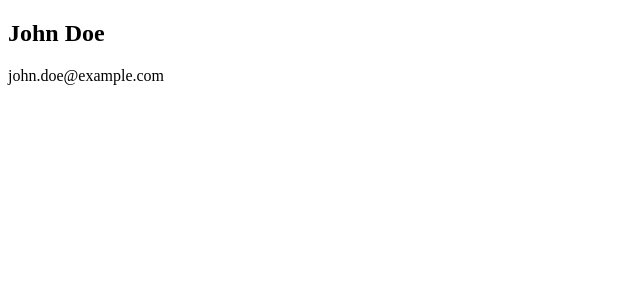
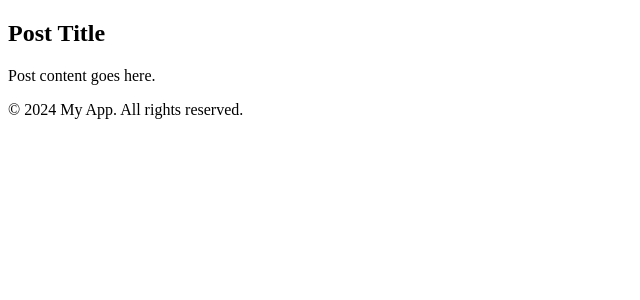
Before and after one commit to kulane952/React-Exercises, a React app: page / in a window 1280 px wide. Shown: the top 300 px of the page, without its empty margins (0-640 px from the left). Built offline with nearby package versions, Linux system fonts and the light colour scheme; the HTML template or start-up script is replaced by a standard one.

Commit message:
Excise 2 React

```diff
--- a/src/App.jsx
+++ b/src/App.jsx
@@ -1,26 +1,13 @@
 
 // import UserCard from './UserCard';
-
-// const App=()=>{
-//   return(
-//     <div>
-//       <UserCard />
-//     </div>
-//   )
-// }
-
-// export default App;
-
-
-
-
-// App.jsx
-import UserCard from './UserCard';
+import Blog from './Blog';
 
 const App = () => {
   return (
     <div>
-      <UserCard />
+      {/* <UserCard /> */}
+      <Blog />
+
     </div>
   );
 };
--- /dev/null
+++ b/src/Blog.jsx
@@ -0,0 +1,15 @@
+import Header from './Header';
+import Post from './Post';
+import Footer from './Footer';
+
+const Blog =()=>{
+    return(
+        <div>
+            <Header />
+            <Post />
+            <Footer />
+        </div>
+    );
+};
+
+export default Blog;
--- /dev/null
+++ b/src/Footer.jsx
@@ -0,0 +1,9 @@
+const Footer =()=>{
+    return(
+        <footer>
+            <p>&copy; 2024 My App. All rights reserved.</p>
+        </footer>
+    );
+}
+
+export default Footer;
--- /dev/null
+++ b/src/Header.jsx
@@ -0,0 +1,7 @@
+const Header =()=>{
+    return(
+        <title>My App</title>
+    )
+}
+
+export default Header;
--- /dev/null
+++ b/src/Post.jsx
@@ -0,0 +1,10 @@
+const Post=()=>{
+    return(
+        <div>
+            <h2>Post Title</h2>
+            <p>Post content goes here.</p>
+        </div>
+    );
+};
+
+export default Post;
```
